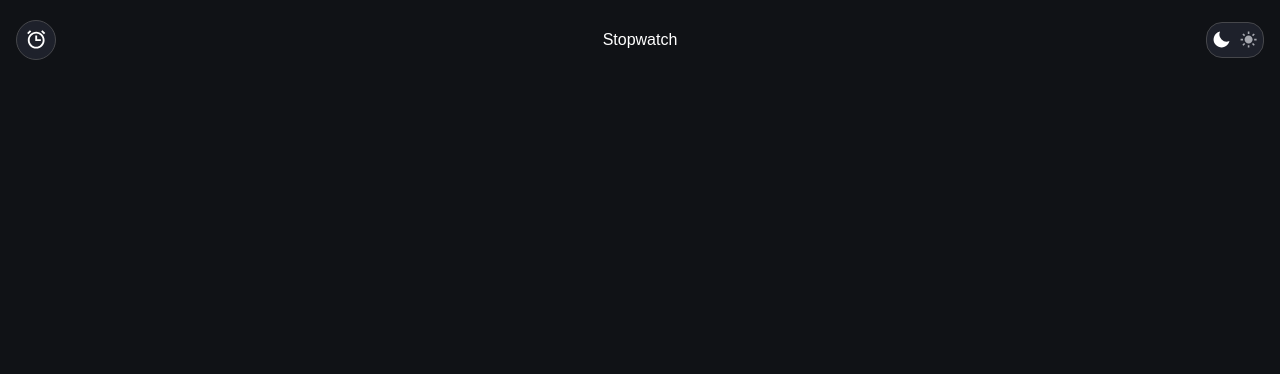
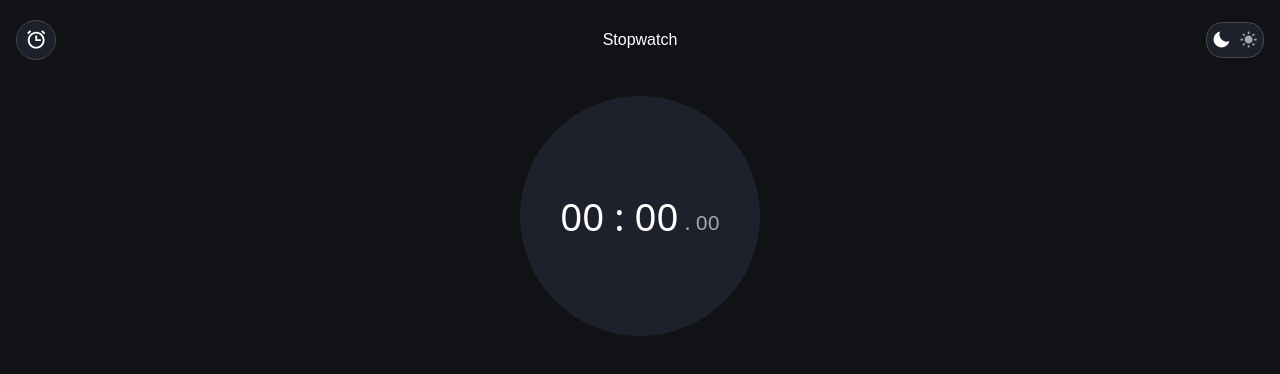
Before and after one commit to Amirhosein-Abbasi1/react-stopwatch, a React app: page / in a window 1280 px wide. Built offline with nearby package versions, Linux system fonts and the light colour scheme.

Commit message:
06 - Timer component numbers

```diff
--- a/src/style.css
+++ b/src/style.css
@@ -12,7 +12,7 @@ body {
   background-color: #101216;
 }
 
-/* Title section ------------ */
+/* Title Section ---------------------- */
 
 .title-main-div {
   display: flex;
@@ -93,3 +93,30 @@ body {
   right: 0.3rem;
   color: #a6a8af;
 }
+
+
+/* Timer Component Section ------------- */
+.timer-component-main-div {
+  display: flex;
+  flex-direction: column;
+  align-items: center;
+}
+.timer-section {
+  display: flex;
+  flex-direction: row;
+  justify-content: center;
+  align-items: center;
+  width: 15rem;
+  height: 15rem;
+  margin-top: 2rem;
+  border-radius: 50%;
+  font-size: 2.4rem;
+  font-family: system-ui, -apple-system, BlinkMacSystemFont, 'Segoe UI', Roboto, Oxygen, Ubuntu, Cantarell, 'Open Sans', 'Helvetica Neue', sans-serif;
+  background-color: #1e212b;
+  color: white;
+}
+.milisecond {
+  font-size: 1.3rem;
+  margin: 0 0 -0.7rem 0.4rem;
+  color: #a6a8af;
+}
--- a/src/timer.js
+++ b/src/timer.js
@@ -1,9 +1,29 @@
+import React from "react";
+import { useState } from "react";
+
 const Timer = () => {
+  const [minute, setMinute] = useState(0);
+  const [second, setSecond] = useState(0);
+  const [milliSecond, setMilliSecond] = useState(0);
 
-    return (
+  let m = minute;
+  let s = second;
+  let milli = milliSecond;
+
+  return (
     <div className="timer-component-main-div">
 
+      <div className="timer-section">
+        <p className="minute-and-second">
+          {` ${m > 9 ? m : "0" + m} : ${s > 9 ? s : "0" + s} `}
+        </p>
+        <p className="milisecond">
+          {`. ${milli > 9 ? milli : "0" + milli}`}
+        </p>
+      </div>
+
+      <div className="buttons-section"></div>
     </div>
-    )
-}
+  );
+};
 export default Timer;
```
